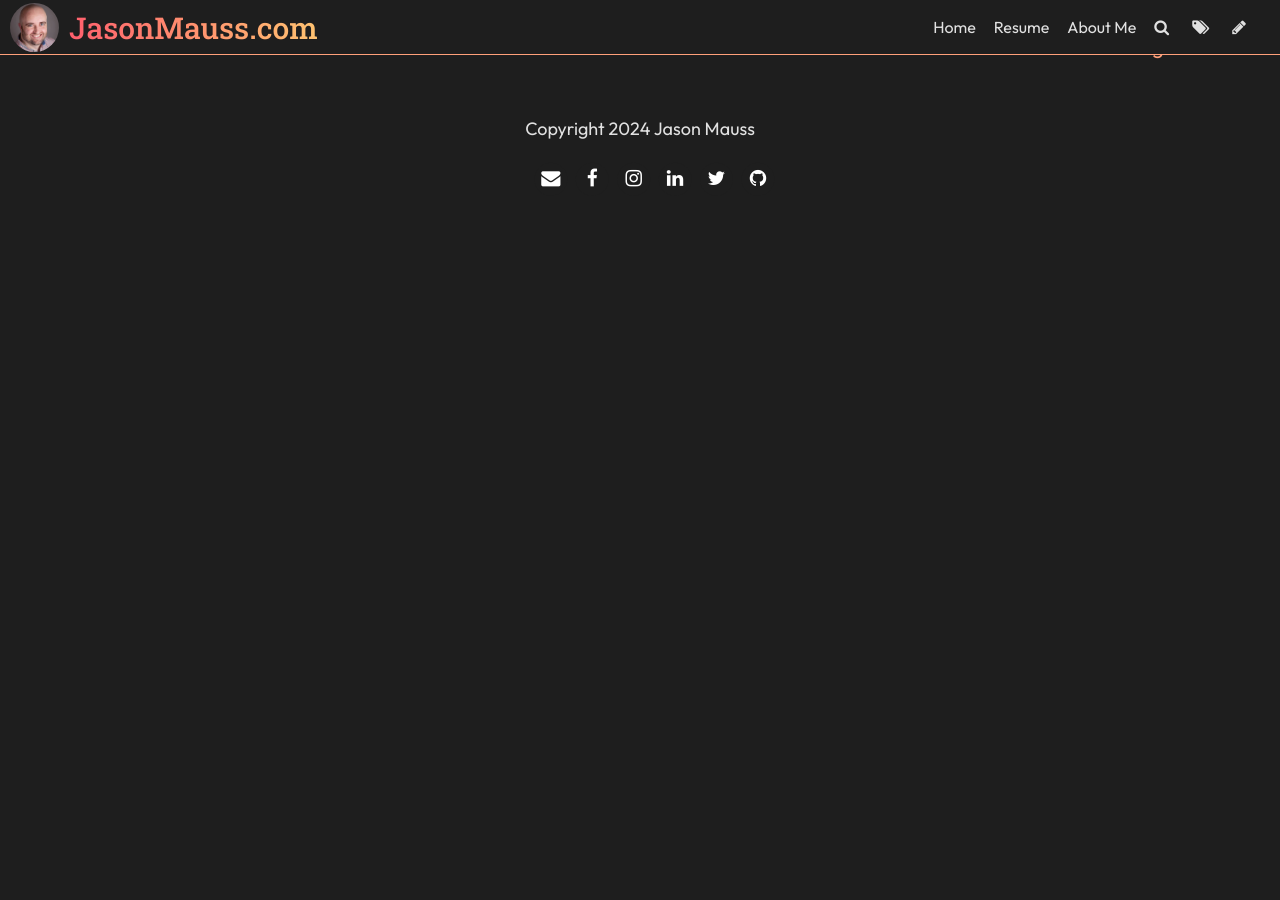
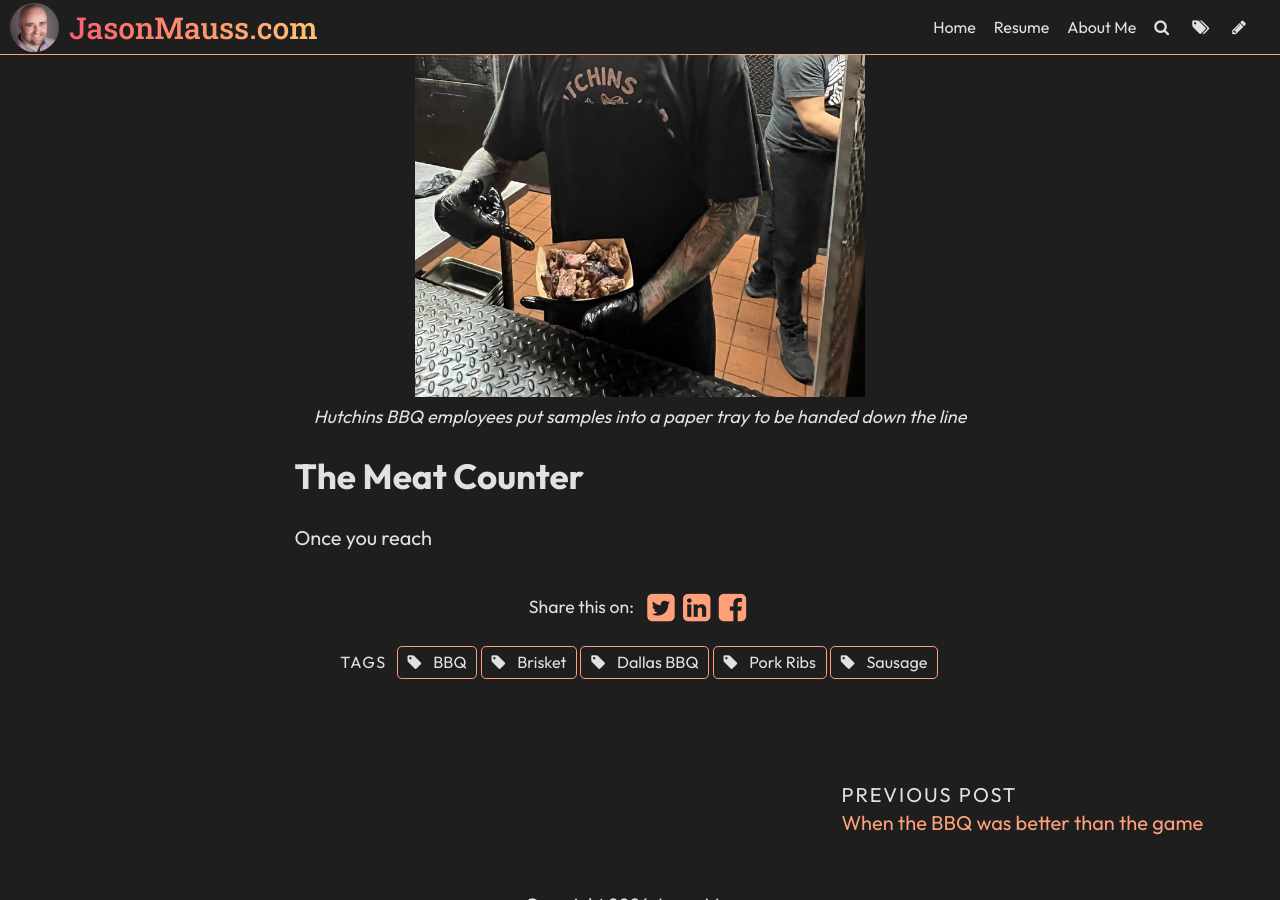
Before and after one commit to jasonmauss/jasonmaussblog, a Jekyll site: the page built from _posts/2024-03-06-texas-bbq-review-hutchins-bbq.md, in a window 1280 px wide and 900 px high, scrolled down 3989 px. Built offline with Jekyll 4.4.1, drawn with Linux system fonts in a browser that asks for light colours; some web fonts are replaced; comment, search, counter and statistics services are not loaded; before the commit the page ends 4215 px from its top, so only the background shows below that.

Commit message:
Update Post “2024-03-06-texas-bbq-review-hutchins-bbq”

```diff
--- a/_posts/2024-03-06-texas-bbq-review-hutchins-bbq.md
+++ b/_posts/2024-03-06-texas-bbq-review-hutchins-bbq.md
@@ -28,3 +28,9 @@ In my experience with Texas BBQ restaurants so far, I've come to realize that th
 ## Speaking of waiting in line...
 
 During my short wait (about 10 minutes) I twice got handed a sample of something to try and pass to the people behind me. The first sample looked and tasted like brisket, and the second sample was beef rib. It was a nice way to get a little taste of what you were about to order once you reached the counter.
+
+![Hutchins BBQ employees put samples into a paper tray to be handed down the line](../uploads/hutchinscookpic2.jpg "Hutchins BBQ employees put samples into a paper tray to be handed down the line")
+
+## The Meat Counter
+
+Once you reach
```
Also changed, not shown: uploads/hutchinscookpic2.jpg (added).
